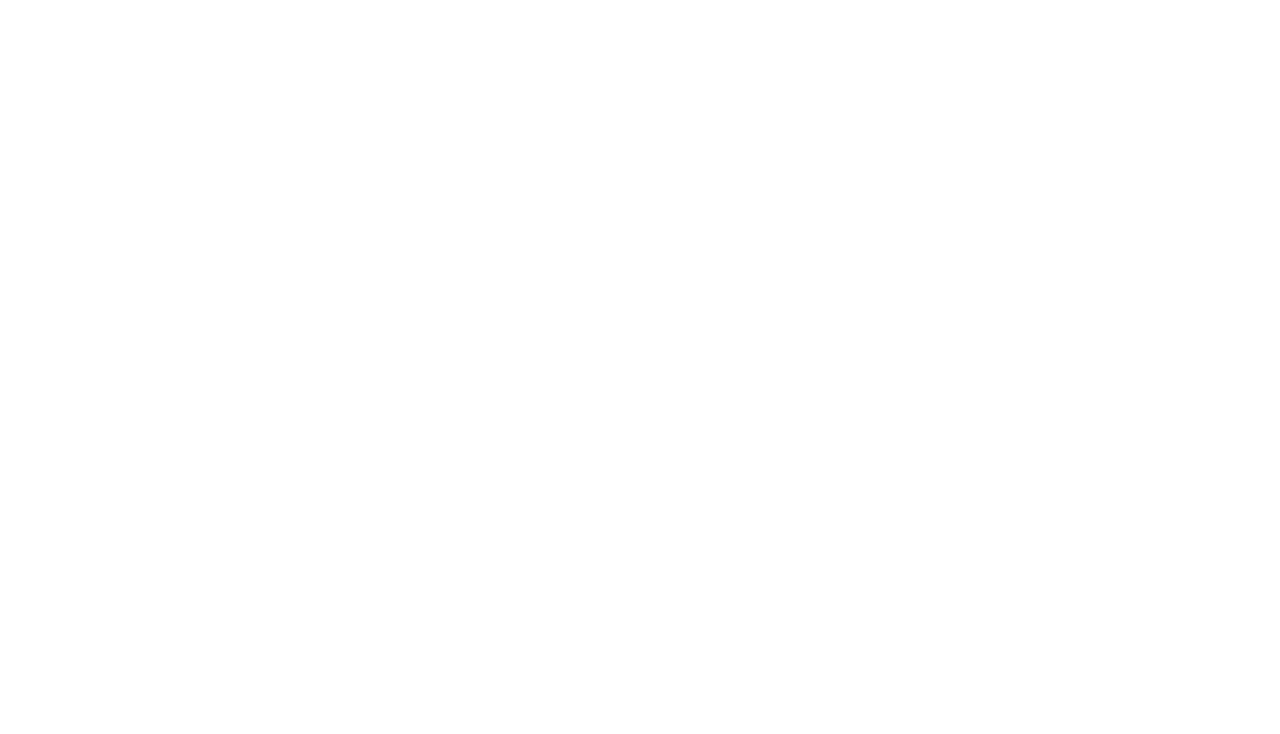
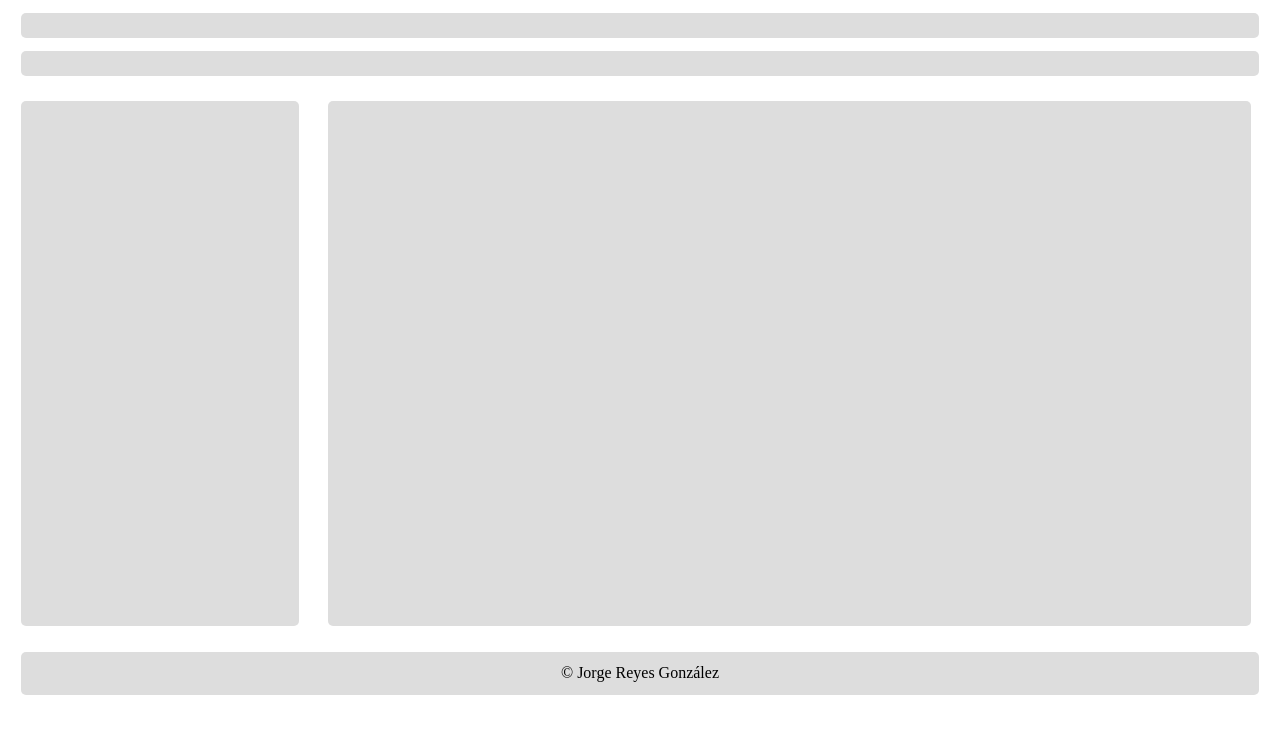
Before and after one commit to JorgeRG03/practica3, a Django app: page / in a window 1280 px wide. Before the commit the part shown is empty. Shown: the top 734 px of the page. Run offline with Django 3.2, Linux system fonts and the light colour scheme.

Commit message:
version dos

```diff
--- a/jorgereyesg/static/estilos.css
+++ b/jorgereyesg/static/estilos.css
@@ -1 +1,32 @@
-estilos
+body{
+
+	background-color: ;
+}
+header,nav,section,aside,footer{
+	background-color: #ddd;
+	border-radius: 5px;
+	color: black;
+	margin: 1%;
+	padding: 1%;
+	text-align: center;
+}
+
+img{
+	max-height: 100%;
+	max-width: 100%;
+}
+aside,section{
+	display: inline-block;
+	min-height: 500px;
+	vertical-align: top;
+}
+aside{
+	width: 20%;
+}
+section{
+	width: 71%;
+}
+
+footer{
+
+}
--- a/jorgereyesg/templates/index.html
+++ b/jorgereyesg/templates/index.html
@@ -3,8 +3,26 @@
 <head>
 	<meta charset="utf-8">
 	<title></title>
+	{% load static %}
+	<link rel="stylesheet" href="{% static 'estilos.css' %}">
 </head>
 <body>
+	<header>
 
+	</header>
+	<nav>
+	</nav>
+	<aside>
+
+	</aside>
+	<section>
+		<article>
+
+		</article>
+	</section>
+
+	<footer>
+		&copy; Jorge Reyes González
+	</footer>
 </body>
 </html>
```
